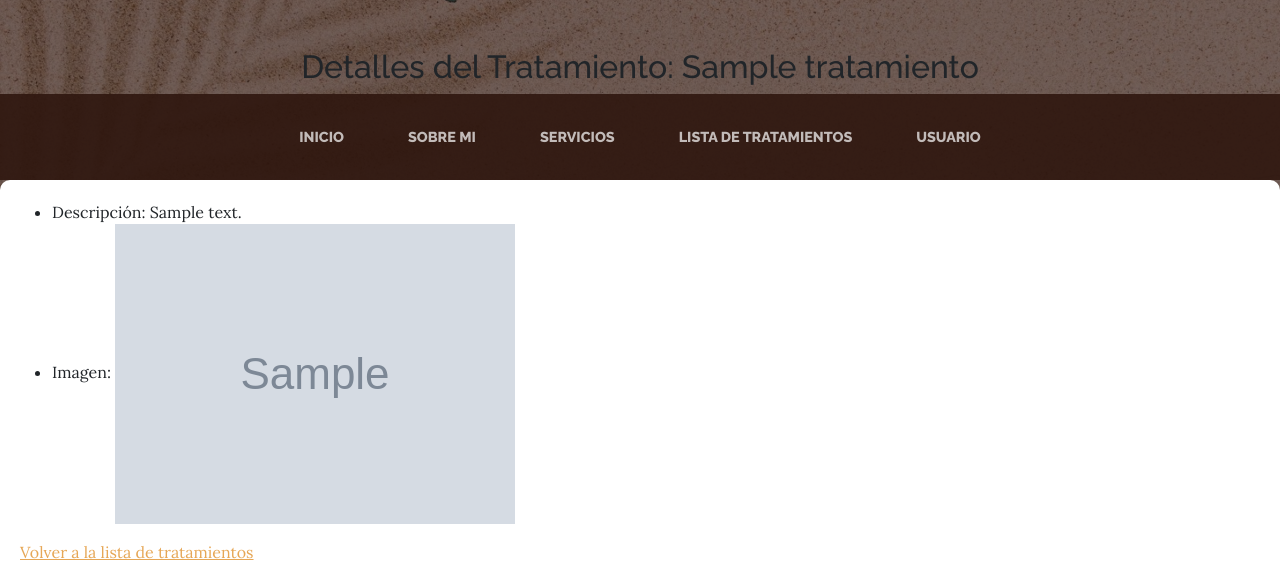
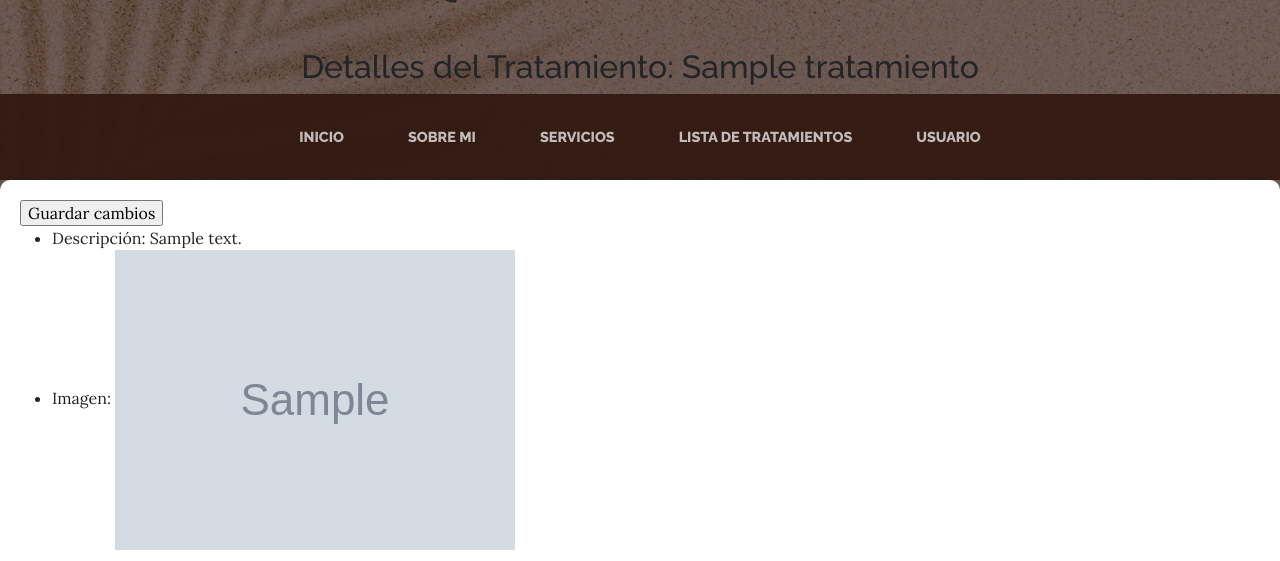
Before and after one commit to Yorleidyv/YorleidyVasquez, a Django app: page /tratamiento/1/ in a window 1280 px wide. Shown: the part 184-745 px from the top of the page. Run offline with Django 4.2, Linux system fonts and the light colour scheme; a user stored in the database is signed in; tables that the repository leaves empty hold one stand-in row (values such as "Sample post"); grey boxes marked "Sample" are stand-in pictures; some libraries are stand-ins or nearby versions.

Commit message:
boton guardar

```diff
--- a/inicio/templates/inicio/tratamiento_detail.html
+++ b/inicio/templates/inicio/tratamiento_detail.html
@@ -13,6 +13,7 @@
         <form method="post" action="{% url 'tratamiento-update' tratamiento.pk %}">
             {% csrf_token %}
             {{ form.as_p }}
+            <input type="submit" value="Guardar cambios">
         </form>
     {% endif %}
 
--- a/inicio/views.py
+++ b/inicio/views.py
@@ -5,6 +5,8 @@ from .models import Tratamiento
 from .forms import TratamientoForm
 from django.contrib.auth.mixins import LoginRequiredMixin
 from django.http import HttpResponseNotFound
+
+
 
 def inicio(request):
     return render(request, 'inicio/inicio.html', context={'key': 'value'})
@@ -74,6 +76,7 @@ class TratamientoUpdateView(LoginRequiredMixin, UpdateView):
     def get_object(self, queryset=None):
         return Tratamiento.objects.get(pk=self.kwargs['pk'])
 
+
 class TratamientoDeleteView(LoginRequiredMixin, DeleteView):
     model = Tratamiento
     template_name = 'inicio/tratamiento_confirm_delete.html'
```
